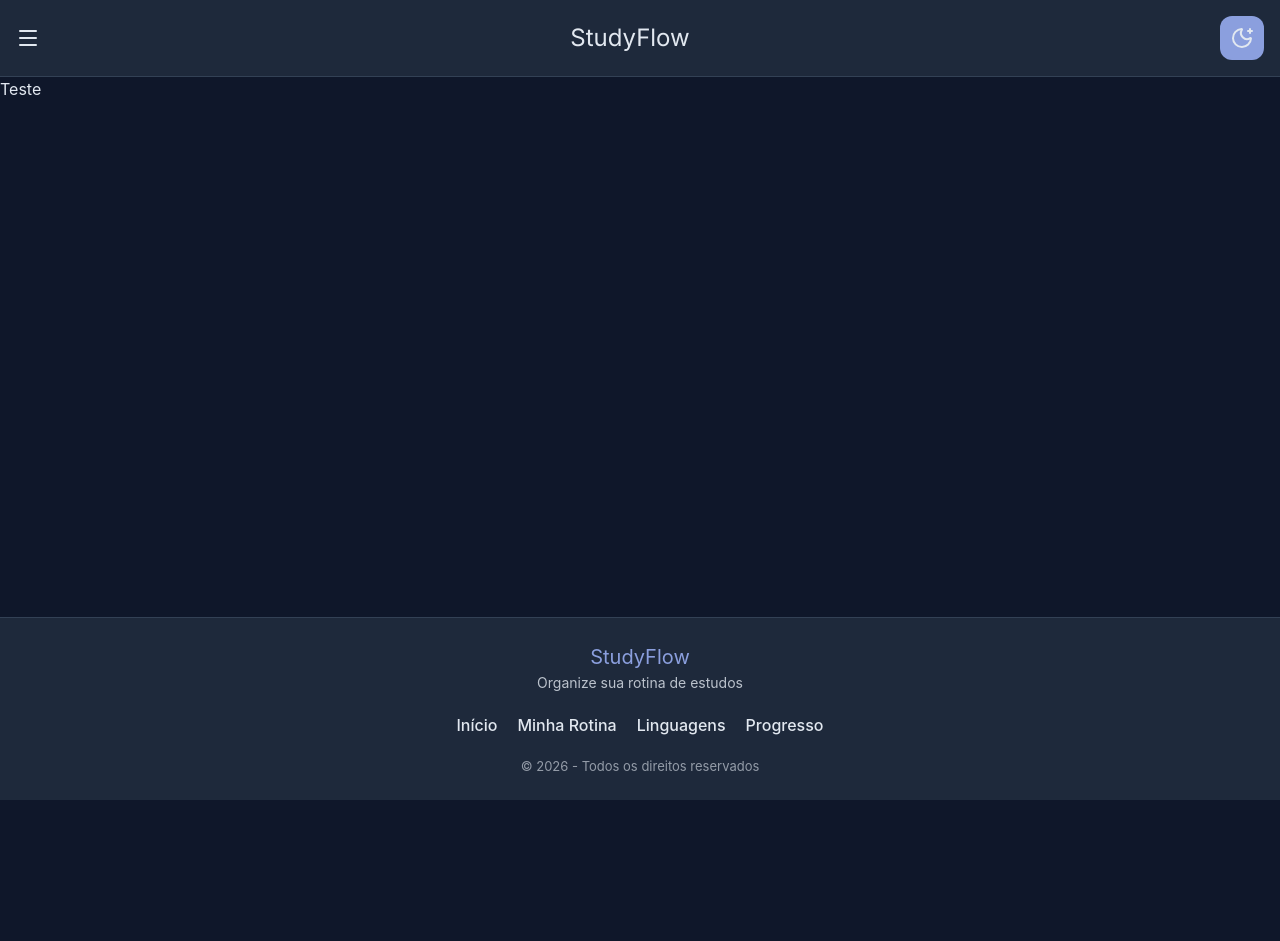
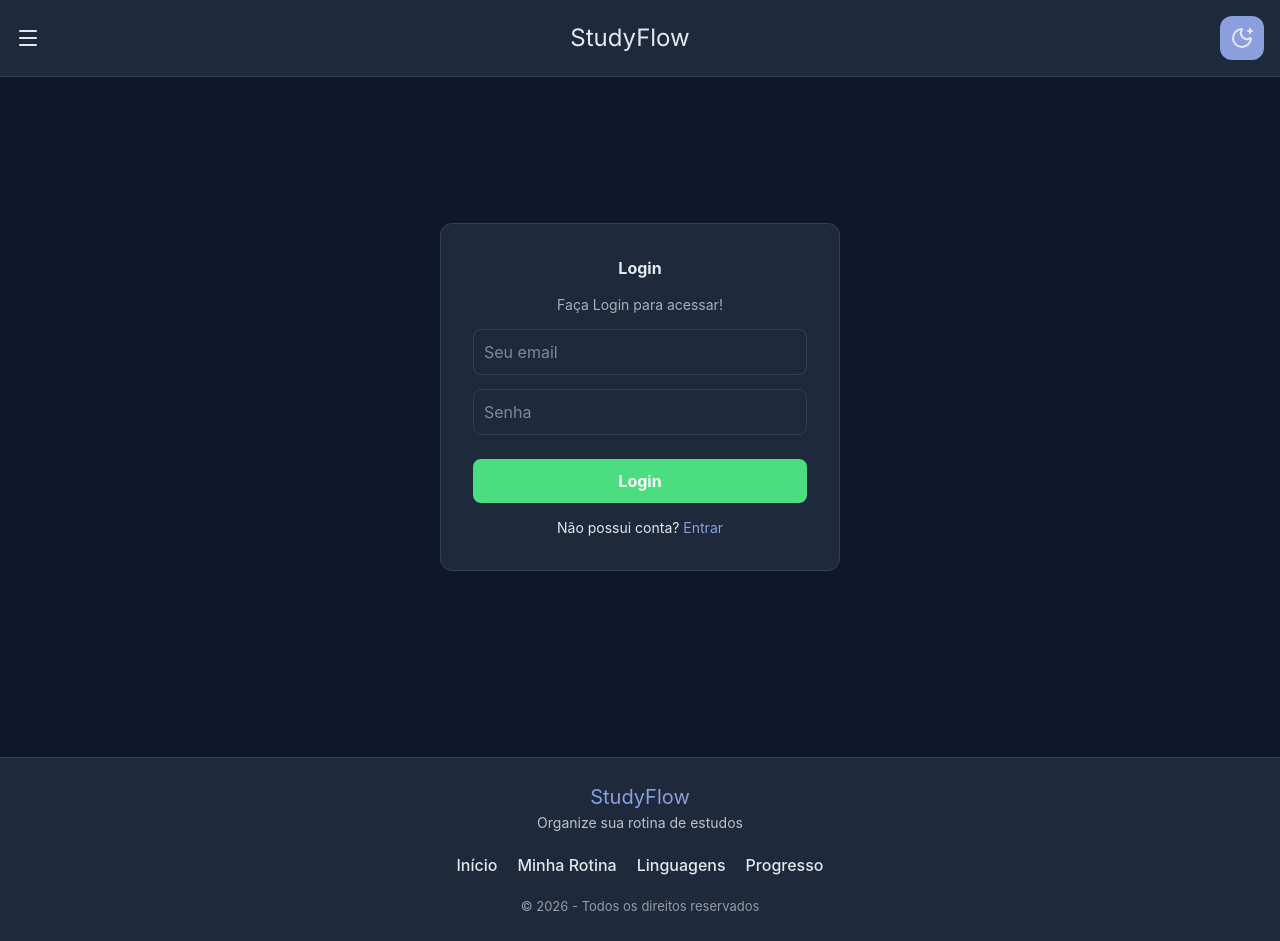
Before and after one commit to DanZx819/StudyFlow, a Next.js app in the folder frontend/: page /login in a window 1280 px wide. Before the commit the page ends 800 px from the top, so only its background shows below. Built offline with nearby package versions, Linux system fonts and the light colour scheme.

Commit message:
Criando Pagina de Login service de login e interceptor para verificar se tem token

```diff
--- a/frontend/app/login/page.tsx
+++ b/frontend/app/login/page.tsx
@@ -1,5 +1,78 @@
+"use client";
+
+import { useState } from "react";
+import styles from "./styles.module.css";
+import {login} from "@/services/loginService";
+import { useRouter } from "next/navigation";
+
+
 export default function Login(){
-    return(
-        <div>Teste</div>
-    )
+
+    const router = useRouter();
+    const [form, setForm] = useState({
+        'email': '',
+        'password': '',
+    })
+
+    const [loading, setLoading] = useState(false);
+
+    function handleChange(e: React.ChangeEvent<HTMLInputElement>){
+        setForm({
+            ...form,
+            [e.target.name]: e.target.value
+        })
+    }
+
+    async function handleSubmit(e: React.FormEvent){
+        e.preventDefault();
+
+        try{
+            setLoading(true)
+            const response = await login(form);
+            alert("Usuário Logado com sucesso!");
+
+            localStorage.setItem("token", response.token);
+
+            router.replace("/");
+
+        }catch(error: unknown){
+            console.error(error instanceof Error ? error.message : error);
+        }finally{
+            setLoading(false)
+        }
+    }
+
+    return (
+        <div className={styles.container}>
+        <form className={styles.form} onSubmit={handleSubmit}>
+
+            <h1>Login</h1>
+            <p>Faça Login para acessar!</p>
+            <input
+            type="email"
+            name="email"
+            placeholder="Seu email"
+            onChange={handleChange}
+            required
+            />
+
+            <input
+            type="password"
+            name="password"
+            placeholder="Senha"
+            onChange={handleChange}
+            required
+            />
+
+            <button type="submit">
+            {loading ? "Logando..." : "Login"}
+            </button>
+
+            <span>
+            Não possui conta? <a href="/register">Entrar</a>
+            </span>
+
+        </form>
+        </div>
+    );
 }
--- /dev/null
+++ b/frontend/app/login/styles.module.css
@@ -0,0 +1,74 @@
+.container {
+  min-height: 80vh;
+  display: flex;
+  align-items: center;
+  justify-content: center;
+  padding: 20px;
+}
+
+.form {
+  background-color: var(--color-card);
+  padding: 32px;
+  border-radius: 12px;
+  border: 1px solid var(--color-neutral);
+
+  display: flex;
+  flex-direction: column;
+  gap: 14px;
+  width: 100%;
+  max-width: 400px;
+}
+
+/* Título */
+.form h1 {
+  text-align: center;
+  font-weight: bolder;
+}
+
+.form p {
+  text-align: center;
+  font-size: 14px;
+  opacity: 0.7;
+}
+
+/* Inputs */
+.form input {
+  padding: 10px;
+  border-radius: 8px;
+  border: 1px solid var(--color-neutral);
+  background-color: transparent;
+  color: var(--color-text);
+}
+
+.form input:focus {
+  outline: none;
+  border-color: var(--color-primary);
+}
+
+/* Botão */
+.form button {
+  margin-top: 10px;
+  padding: 10px;
+  border-radius: 8px;
+  border: none;
+  background-color: var(--color-secondary);
+  color: white;
+  font-weight: bold;
+  cursor: pointer;
+  transition: 0.2s;
+}
+
+.form button:hover {
+  background-color: var(--color-secondary-hover);
+}
+
+/* Link */
+.form span {
+  text-align: center;
+  font-size: 14px;
+}
+
+.form a {
+  color: var(--color-primary);
+  text-decoration: none;
+}
--- a/frontend/services/api.ts
+++ b/frontend/services/api.ts
@@ -1,4 +1,5 @@
 import axios from "axios";
+
 
 const api = axios.create({
     baseURL: "http://localhost:8000/api",
@@ -7,4 +8,15 @@ const api = axios.create({
     },
 });
 
+api.interceptors.request.use((config) =>{
+    //If para verificar se o app Next está só do lado do cliente
+    if(typeof window !== "undefined"){
+        const token = localStorage.getItem("token");
+        if(token){
+            config.headers.Authorization = `Bearer ${token}`
+        }
+    }
+    return config;
+})
+
 export default api;
--- /dev/null
+++ b/frontend/services/loginService.ts
@@ -0,0 +1,19 @@
+import api from "./api";
+
+export interface LoginDTO{
+    email: string,
+    password: string
+}
+export interface AuthResponse{
+    user:{
+        id: number,
+        name: string,
+        email: string,
+    };
+    token: string
+}
+
+export async function login(data: LoginDTO): Promise<AuthResponse> {
+    const response = await api.post<AuthResponse>("/login", data);
+    return response.data;
+}
```
